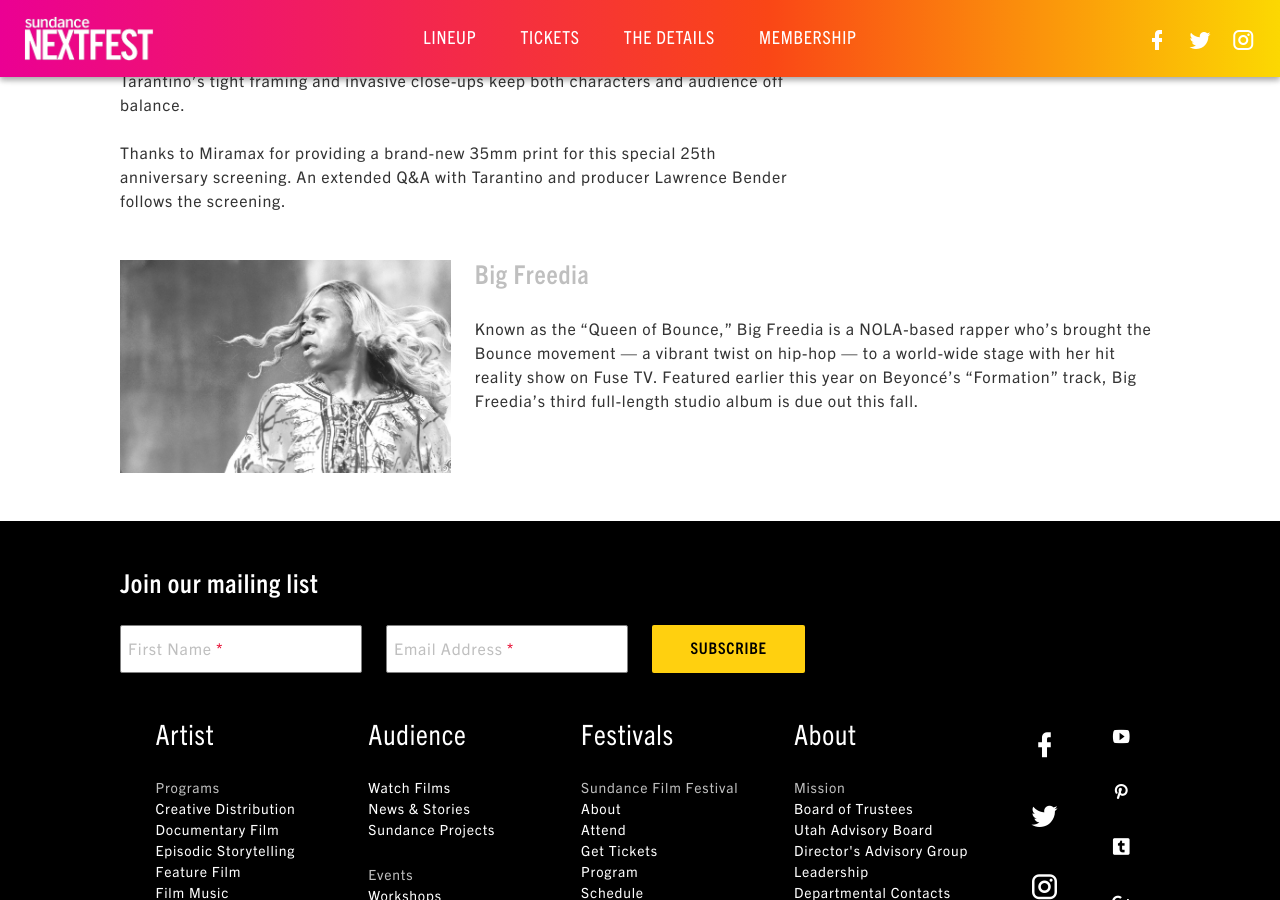
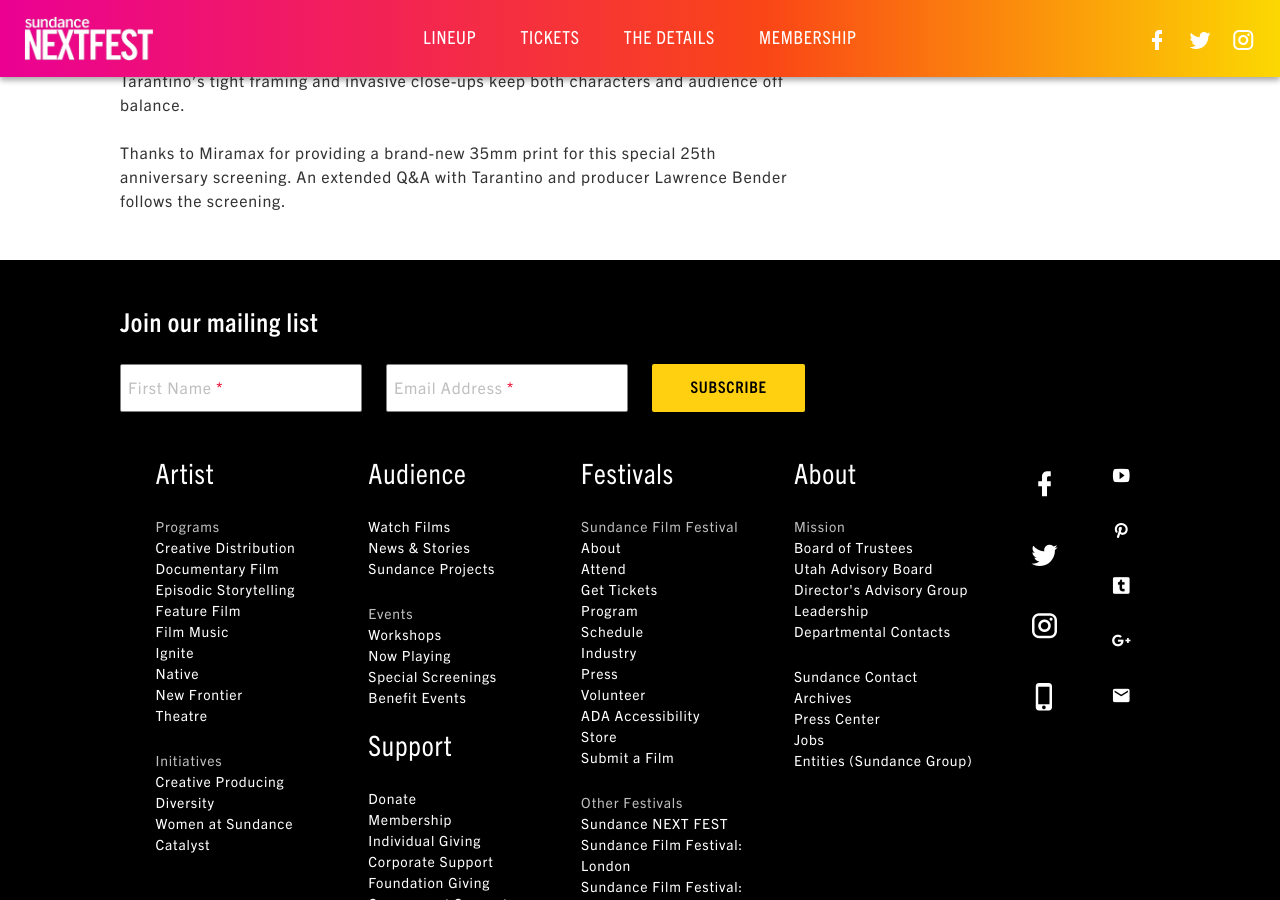
Before and after one commit to datalorez/Sundance-Styleguide, a Jekyll site: the page built from _samples/next-openingfilm.html, in a window 1280 px wide and 900 px high, scrolled down 989 px. Built offline with Jekyll 4.4.1, drawn with Linux system fonts in a browser that asks for light colours; nearby versions of some CDN libraries.

Commit message:
updates to nf home

```diff
--- a/_samples/next-openingfilm.html
+++ b/_samples/next-openingfilm.html
@@ -47,7 +47,7 @@
   </div>
 </div>
 
-<div class="o-wrapper">
+<!-- <div class="o-wrapper">
   <div class="o-layout o-layout--reverse o-section">
     <div class="o-layout__item  o-spacer__bottom--large u-2/3@desktop">
       <h3 class="o-color--black-disabled">Big Freedia</h3>
@@ -81,7 +81,7 @@
       </div>
     </div>
   </div>
-</div>
+</div> -->
 
 <script type="text/javascript">
 $( document ).ready(function() {
--- a/_sass/overrides/_overrides.next.scss
+++ b/_sass/overrides/_overrides.next.scss
@@ -281,7 +281,14 @@
   }
   .c-next__triangle img {
   }
+
+
+  .c-featured__item-text-wrapper {
+    padding-left: $inuit-global-spacing-unit;
+  }
 }
+
+
 
 // ZOOM STYLES
 
```
Also changed, not shown: _samples/next-homepage.html (+30 -1 lines), assets/images/nf-placeholder-3.jpg (added).
